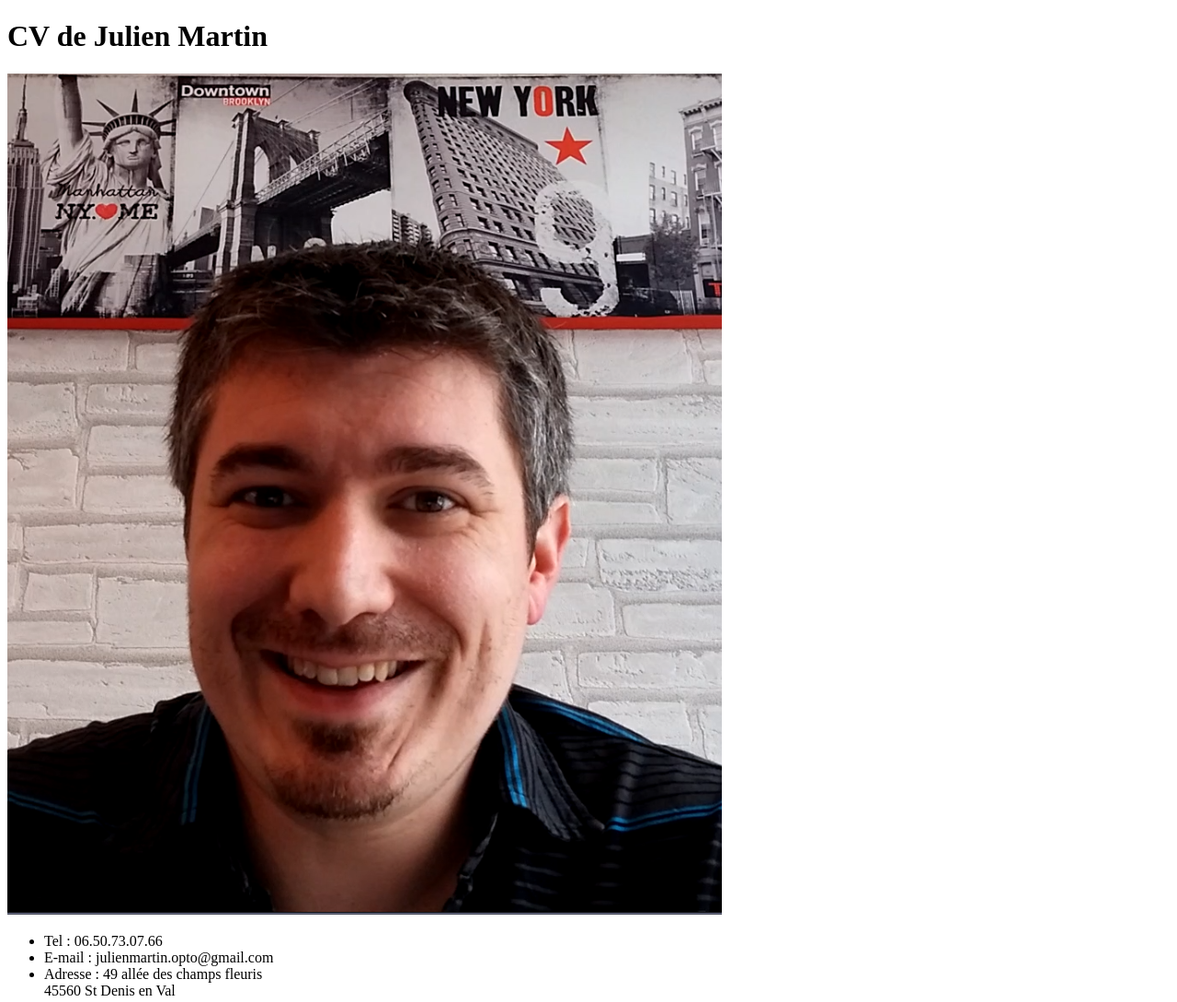
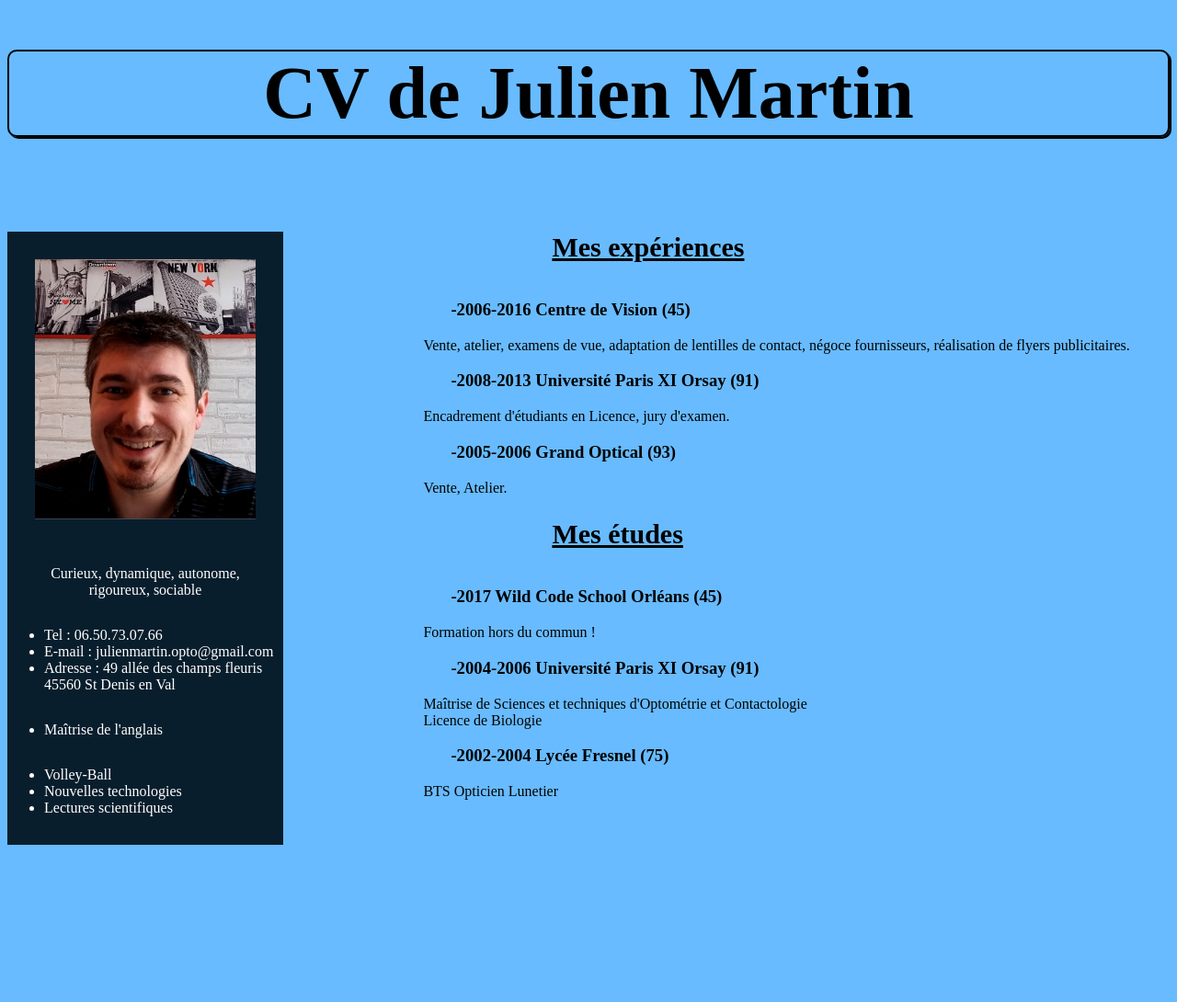
Before and after one commit to JulienOpto/Mon_CV_Wild, a plain HTML site: page index.html in a window 1280 px wide. Shown: the top 1090 px of the page at 92% size. After the commit the page ends 919 px from the top, so only its background shows below. Drawn offline with Linux system fonts and the light colour scheme.

Commit message:
fin du css

```diff
--- a/index.html
+++ b/index.html
@@ -3,7 +3,7 @@
 	<head>
 		<title>Mon CV Wild</title>
 		<meta charset="utf-8">
-		<link rel="stylesheet" type="text/css" href="styleshhet.css">
+		<link rel="stylesheet" type="text/css" href="stylesheet.css">
 	</head>
 
 	<body>
@@ -13,7 +13,7 @@
 		<div id="container">
 			<div id="left-box">
 				<img src="profil.png">
-				<p></p>
+				<p>Curieux, dynamique, autonome,<br>rigoureux, sociable</p>
 				<ul>
 					<li>Tel : 06.50.73.07.66</li>
 					<li>E-mail : julienmartin.opto@gmail.com</li>
@@ -32,30 +32,30 @@
 				<div id="experiences-box">
 					<h2>Mes expériences</h2>
 					<div class="experience">
-						<h3>2006-2016 Centre de Vision (45)</h3>
+						<h3>-2006-2016 Centre de Vision (45)</h3>
 						<p>Vente, atelier, examens de vue, adaptation de lentilles de contact, négoce fournisseurs, réalisation de flyers publicitaires.</p>
 					</div>
 					<div class="experience">
-						<h3>2008-2013 Université Paris XI Orsay (91)</h3>
+						<h3>-2008-2013 Université Paris XI Orsay (91)</h3>
 						<p>Encadrement d'étudiants en Licence, jury d'examen.</p>
 					</div>
 					<div class="experience">
-						<h3>2005-2006 Grand Optical (93)</h3>
+						<h3>-2005-2006 Grand Optical (93)</h3>
 						<p>Vente, Atelier.</p>
 					</div>
 				</div>
 				<div id="studies-box">
 					<h2>Mes études</h2>
 					<div class= "study">
-						<h3>2017 Wild Code School Orléans (45)</h3>
+						<h3>-2017 Wild Code School Orléans (45)</h3>
 						<p>Formation hors du commun !</p>
 					</div>
 					<div class= "study">
-						<h3>2004-2006 Université Paris XI Orsay (91)</h3>
+						<h3>-2004-2006 Université Paris XI Orsay (91)</h3>
 						<p>Maîtrise de Sciences et techniques d'Optométrie et Contactologie<br>Licence de Biologie</p>
 					</div>
 					<div class= "study">
-						<h3>2002-2004 Lycée Fresnel (75)</h3>
+						<h3>-2002-2004 Lycée Fresnel (75)</h3>
 						<p>BTS Opticien Lunetier</p>
 					</div>
 				</div>
--- a/stylesheet.css
+++ b/stylesheet.css
@@ -0,0 +1,63 @@
+body {
+	background: rgb(104, 187, 285);
+}
+
+#header {
+	text-align: center;
+	font-weight: bold;
+	font-size: 40px;
+	padding-bottom: 25px;
+}
+
+h1 {
+	border: 2px solid black;
+	box-shadow: 2px 2px black;
+	border-radius: 10px;
+}
+
+img {
+	margin: 0 auto;
+	padding: 10%;
+	width: 80%;
+	max-width: 250px;
+}
+
+#left-box {
+	float: left;
+	background: rgb(9, 30, 45);
+	color: white;
+	width: 30%;
+	max-width: 300px;
+}
+
+#left-box p {
+	text-align: center;
+	padding-bottom: 15px;
+}
+
+ul {
+	padding-bottom: 15px;
+}
+
+#right-box {
+	padding-left: 35%;
+}
+
+h2 {
+	font-size: 30px;
+	padding-bottom: 15px;
+	padding-left: 150px;
+	text-decoration: underline;
+}
+
+h3 {
+	padding-left: 30px;
+}
+
+.experience {
+	padding-left: 10px;
+}
+
+.study {
+	padding-left: 10px;
+}
```
